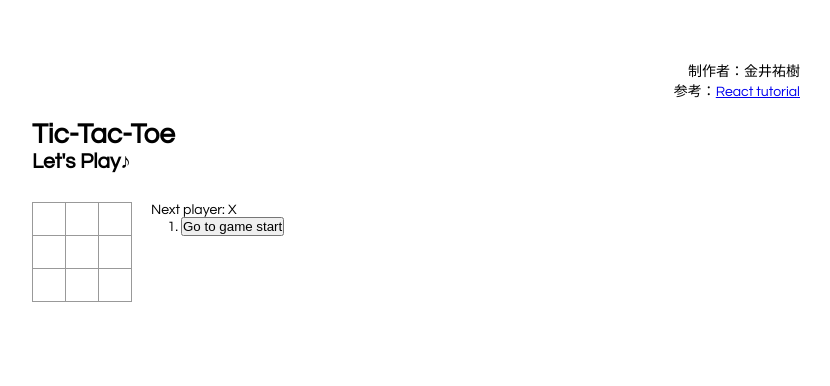
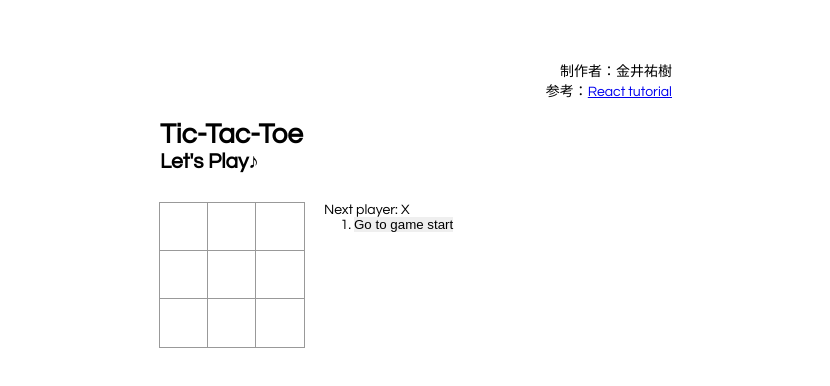
Before and after one commit to Kanai-Yuki/tic-tac-toe, a React app: page / in a window 1280 px wide. Shown: the whole page, without its empty margins (224-1054 px from the left). Built offline with nearby package versions, Linux system fonts and the light colour scheme.

Commit message:
戻る機能の追加と微調整

```diff
--- a/src/index.css
+++ b/src/index.css
@@ -1,11 +1,12 @@
 * {
   padding: 0; /* Reset `padding` and `margin` of all elements */
   margin: 0;
+  border: none;
 }
 
 body {
   font: 14px "Century Gothic", Futura, sans-serif;
-  margin: 60px 20%;
+  margin: 60px 30%;
 }
 
 @media screen and (max-width: 499px) {
@@ -35,12 +36,11 @@ ol, ul {
   font-size: 24px;
   font-weight: bold;
   line-height: 34px;
-  height: 34px;
-  margin-right: -1px;
-  margin-top: -1px;
+  height: 50px;
+  width: 50px;
+  margin: -1px;
   padding: 0;
   text-align: center;
-  width: 34px;
 }
 
 .square:focus {
--- a/src/index.js
+++ b/src/index.js
@@ -60,32 +60,45 @@ class Game extends React.Component {
   constructor(props) {
     super(props);
     this.state = {
-      history: [{
-        squares: Array(9).fill(null)
-      }],
+      history: [
+        {
+          squares: Array(9).fill(null)
+        }
+      ],
+      stepNumber: 0,
       xIsNext: true
     };
   }
 
   handleClick(i) {
-    const history = this.state.history;
+    const history = this.state.history.slice(0, this.state.stepNumber + 1);
     const current = history[history.length - 1];
     const squares = current.squares.slice();
     if (calculateWinner(squares) || squares[i]) {
       return;
     }
-    squares[i] = this.state.xIsNext ? 'X' : 'O';
+    squares[i] = this.state.xIsNext ? "X" : "O";
     this.setState({
-      history: history.concat([{
-        squares: squares
-      }]),
-      xIsNext: !this.state.xIsNext,
+      history: history.concat([
+        {
+          squares: squares
+        }
+      ]),
+      stepNumber: history.length,
+      xIsNext: !this.state.xIsNext
+    });
+  }
+
+  jumpTo(step) {
+    this.setState({
+      stepNumber: step,
+      xIsNext: (step % 2) === 0
     });
   }
 
   render() {
     const history = this.state.history;
-    const current = history[history.length - 1];
+    const current = history[this.state.stepNumber];
     const winner = calculateWinner(current.squares);
 
     const moves = history.map((step, move) => {
@@ -93,7 +106,7 @@ class Game extends React.Component {
         'Go to move #' + move :
         'Go to game start';
       return (
-        <li>
+        <li key={move}>
           <button onClick={() => this.jumpTo(move)}>{desc}</button>
         </li>
       );
@@ -101,9 +114,9 @@ class Game extends React.Component {
 
     let status;
     if (winner) {
-      status = 'Winner: ' + winner;
+      status = "Winner: " + winner;
     } else {
-      status = 'Next player: ' + (this.state.xIsNext ? 'X' : 'O');
+      status = "Next player: " + (this.state.xIsNext ? "X" : "O");
     }
 
     return (
```
